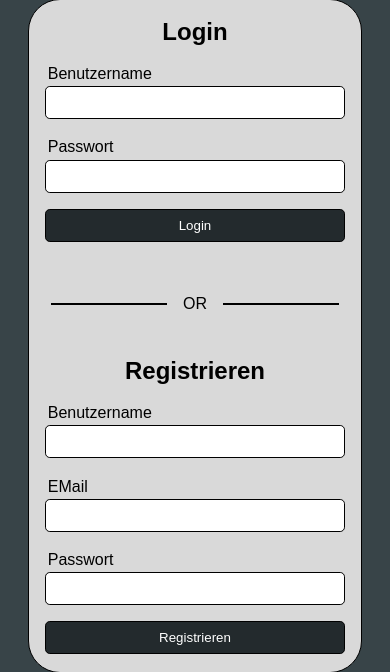
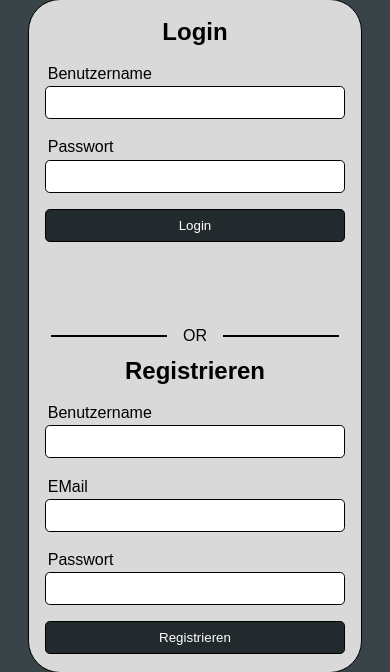
Before and after one commit to Wipeshot/Todo-in-Flask, a Flask app: page /login in a window 390 px wide. Shown: the part 246-918 px from the top of the page. Run offline with Flask 3, Linux system fonts and the light colour scheme.

Commit message:
Fix: Vert-Line

```diff
--- a/static/login.css
+++ b/static/login.css
@@ -164,7 +164,7 @@ button {
         height: 0.125rem;
         max-width: 18rem;
         background: black;
-        top: calc(50% + 8rem);
+        top: calc(50% + 10rem);
         left: 50%;
         transform: translate(-50%, -50%);
     }
```
